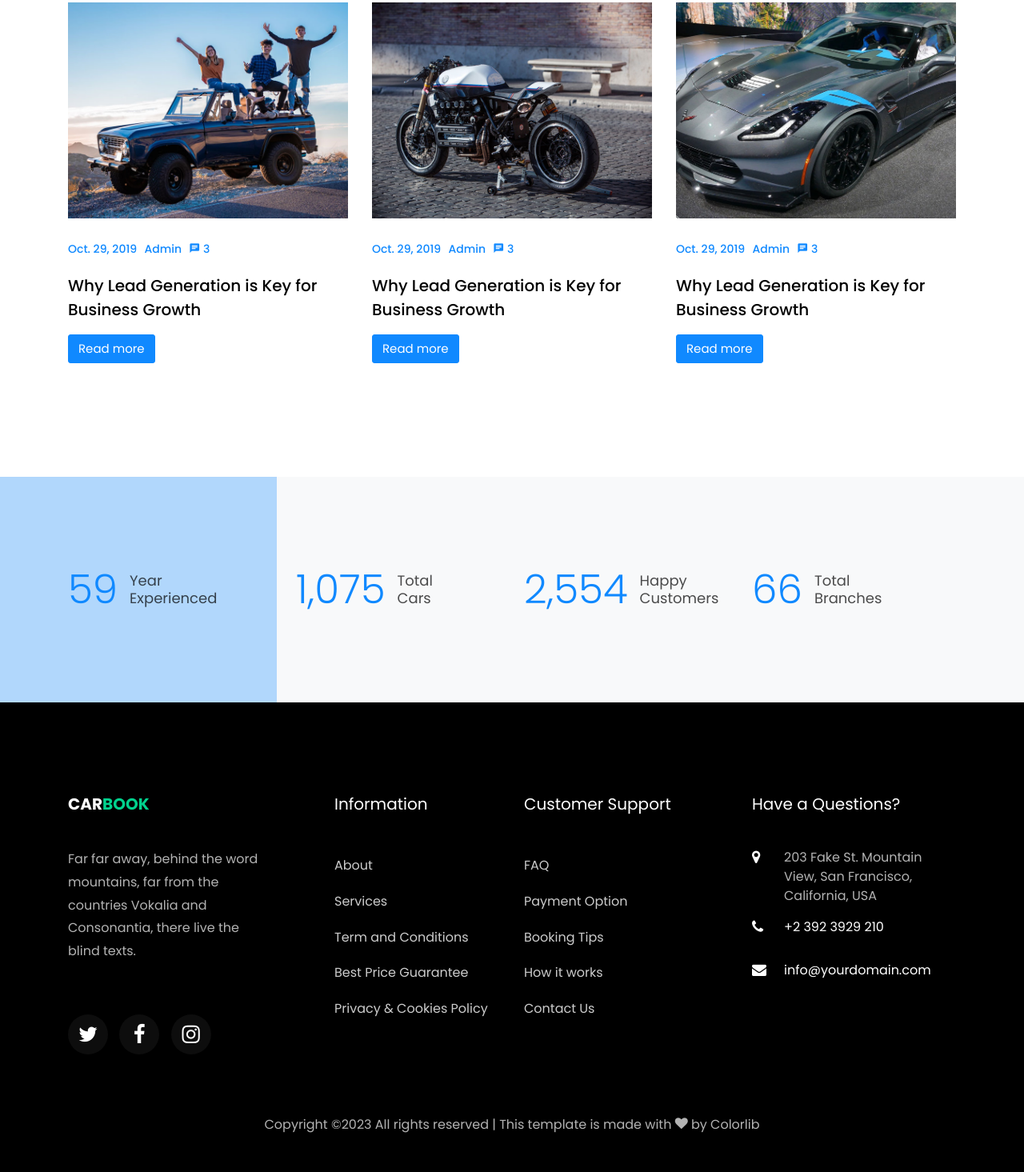
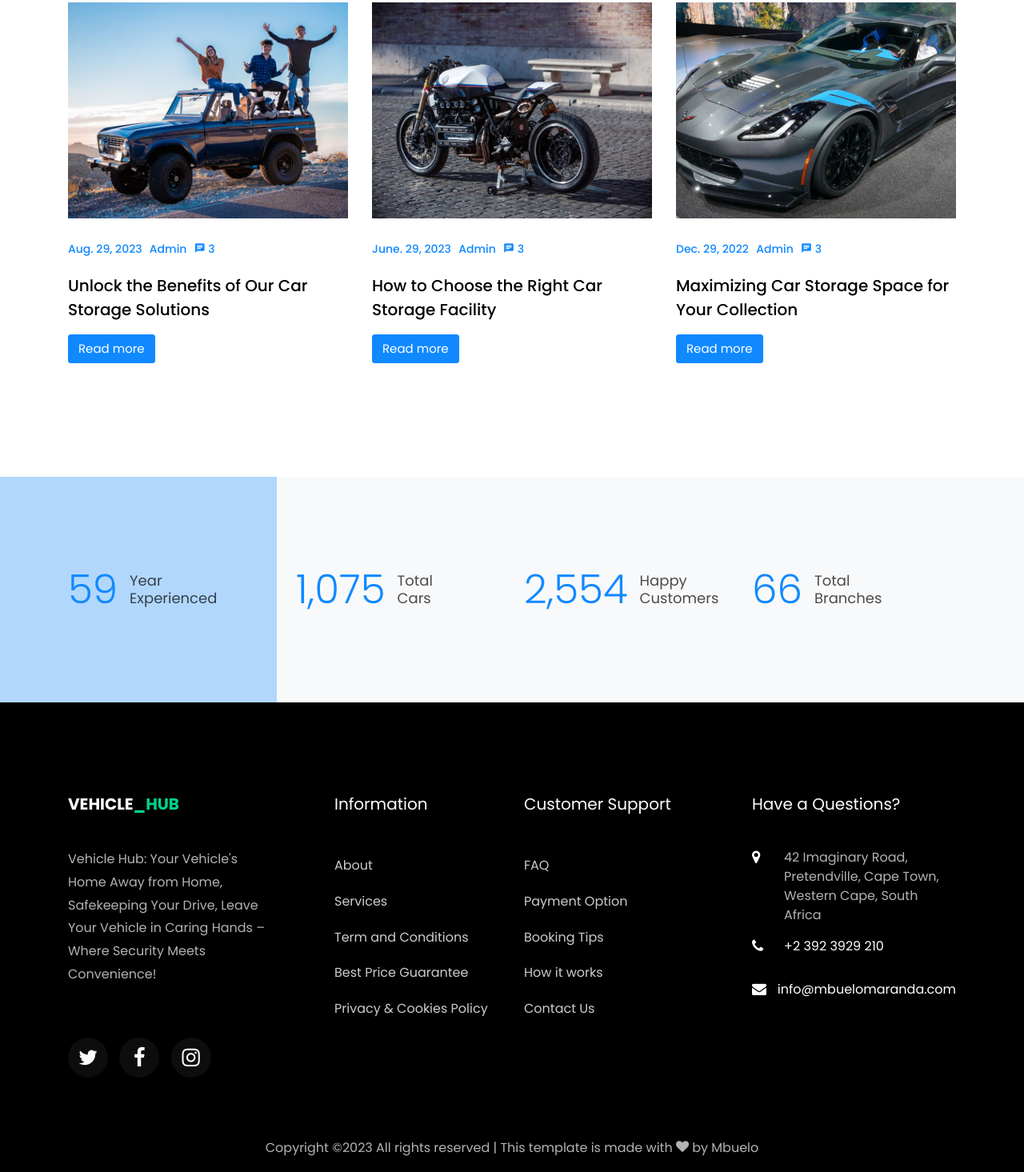
Before and after one commit to Maranda-Mbuelo/Vehicle-Hub-Template, a plain HTML site: page index.html in a window 1280 px wide. Shown: the part 4755-6220 px from the top of the page at 80% size. Drawn offline with Linux system fonts and the light colour scheme; some packages are replaced by stand-ins of ours; no server answers; files whose address does not match are found by name.

Commit message:
Made Few Changes To the Main Page

```diff
--- a/index.html
+++ b/index.html
@@ -392,11 +392,11 @@
               </a>
               <div class="text pt-4">
               	<div class="meta mb-3">
-                  <div><a href="#">Oct. 29, 2019</a></div>
+                  <div><a href="#">Aug. 29, 2023</a></div>
                   <div><a href="#">Admin</a></div>
                   <div><a href="#" class="meta-chat"><span class="icon-chat"></span> 3</a></div>
                 </div>
-                <h3 class="heading mt-2"><a href="#">Why Lead Generation is Key for Business Growth</a></h3>
+                <h3 class="heading mt-2"><a href="#">Unlock the Benefits of Our Car Storage Solutions</a></h3>
                 <p><a href="#" class="btn btn-primary">Read more</a></p>
               </div>
             </div>
@@ -407,11 +407,11 @@
               </a>
               <div class="text pt-4">
               	<div class="meta mb-3">
-                  <div><a href="#">Oct. 29, 2019</a></div>
+                  <div><a href="#">June. 29, 2023</a></div>
                   <div><a href="#">Admin</a></div>
                   <div><a href="#" class="meta-chat"><span class="icon-chat"></span> 3</a></div>
                 </div>
-                <h3 class="heading mt-2"><a href="#">Why Lead Generation is Key for Business Growth</a></h3>
+                <h3 class="heading mt-2"><a href="#">How to Choose the Right Car Storage Facility</a></h3>
                 <p><a href="#" class="btn btn-primary">Read more</a></p>
               </div>
             </div>
@@ -422,11 +422,11 @@
               </a>
               <div class="text pt-4">
               	<div class="meta mb-3">
-                  <div><a href="#">Oct. 29, 2019</a></div>
+                  <div><a href="#">Dec. 29, 2022</a></div>
                   <div><a href="#">Admin</a></div>
                   <div><a href="#" class="meta-chat"><span class="icon-chat"></span> 3</a></div>
                 </div>
-                <h3 class="heading mt-2"><a href="#">Why Lead Generation is Key for Business Growth</a></h3>
+                <h3 class="heading mt-2"><a href="#">Maximizing Car Storage Space for Your Collection</a></h3>
                 <p><a href="#" class="btn btn-primary">Read more</a></p>
               </div>
             </div>
@@ -480,8 +480,8 @@
         <div class="row mb-5">
           <div class="col-md">
             <div class="ftco-footer-widget mb-4">
-              <h2 class="ftco-heading-2"><a href="#" class="logo">Car<span>book</span></a></h2>
-              <p>Far far away, behind the word mountains, far from the countries Vokalia and Consonantia, there live the blind texts.</p>
+              <h2 class="ftco-heading-2"><a href="#" class="logo">Vehicle<span>_Hub</span></a></h2>
+              <p>Vehicle Hub: Your Vehicle's Home Away from Home, Safekeeping Your Drive, Leave Your Vehicle in Caring Hands – Where Security Meets Convenience!</p>
               <ul class="ftco-footer-social list-unstyled float-md-left float-lft mt-5">
                 <li class="ftco-animate"><a href="#"><span class="icon-twitter"></span></a></li>
                 <li class="ftco-animate"><a href="#"><span class="icon-facebook"></span></a></li>
@@ -518,9 +518,9 @@
             	<h2 class="ftco-heading-2">Have a Questions?</h2>
             	<div class="block-23 mb-3">
 	              <ul>
-	                <li><span class="icon icon-map-marker"></span><span class="text">203 Fake St. Mountain View, San Francisco, California, USA</span></li>
+	                <li><span class="icon icon-map-marker"></span><span class="text">42 Imaginary Road, Pretendville, Cape Town, Western Cape, South Africa</span></li>
 	                <li><a href="#"><span class="icon icon-phone"></span><span class="text">+2 392 3929 210</span></a></li>
-	                <li><a href="#"><span class="icon icon-envelope"></span><span class="text">info@yourdomain.com</span></a></li>
+	                <li><a href="#"><span class="icon icon-envelope"></span><span class="text">info@mbuelomaranda.com</span></a></li>
 	              </ul>
 	            </div>
             </div>
@@ -530,7 +530,7 @@
           <div class="col-md-12 text-center">
 
             <p><!-- Link back to Colorlib can't be removed. Template is licensed under CC BY 3.0. -->
-  Copyright &copy;<script>document.write(new Date().getFullYear());</script> All rights reserved | This template is made with <i class="icon-heart color-danger" aria-hidden="true"></i> by <a href="https://colorlib.com" target="_blank">Colorlib</a>
+  Copyright &copy;<script>document.write(new Date().getFullYear());</script> All rights reserved | This template is made with <i class="icon-heart color-danger" aria-hidden="true"></i> by <a href="https://mbuelo-maranda.web.app/home" target="_blank">Mbuelo</a>
   <!-- Link back to Colorlib can't be removed. Template is licensed under CC BY 3.0. --></p>
           </div>
         </div>
```
